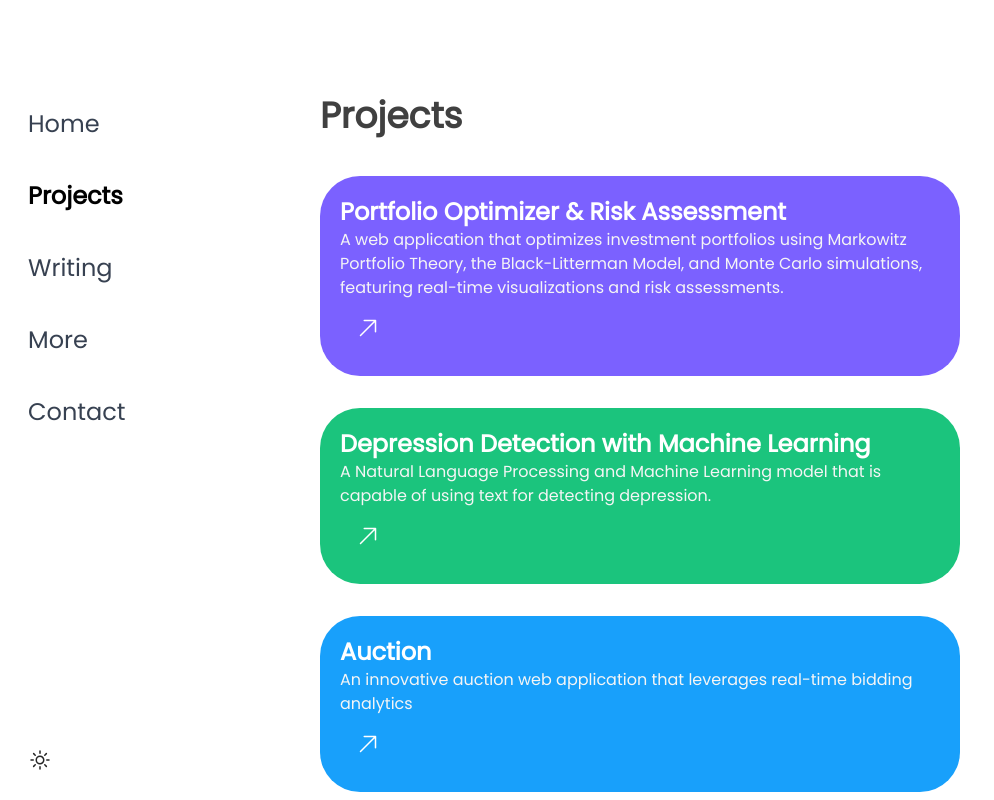
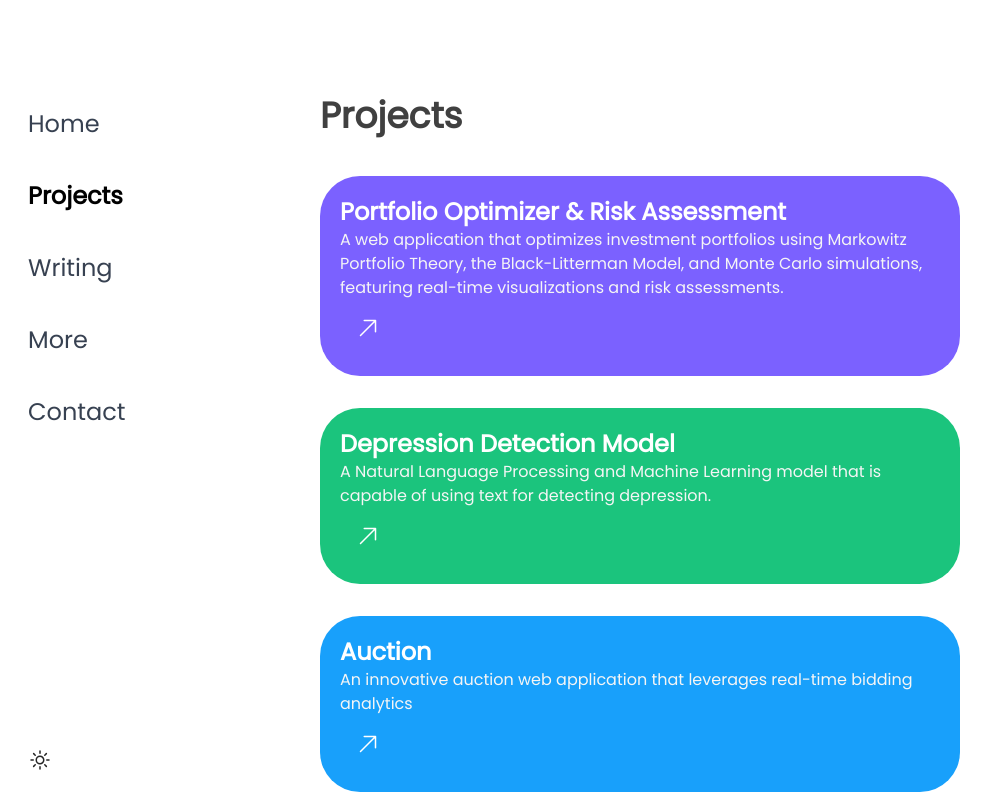
Before and after one commit to achntj/www, a Next.js app: page /projects in a window 1280 px wide. Shown: the top 800 px of the page, without its empty margins (0-994 px from the left). Built offline with nearby package versions, Linux system fonts and the light colour scheme.

Commit message:
grammar: shorten sentimate project name

```diff
--- a/pages/projects.tsx
+++ b/pages/projects.tsx
@@ -12,7 +12,7 @@ export default function Projects() {
       slug: "portfolio-optimizer",
     },
     {
-      name: "Depression Detection with Machine Learning",
+      name: "Depression Detection Model",
       url: "https://sentimate.org",
       desc: "A Natural Language Processing and Machine Learning model that is capable of using text for detecting depression.",
       color: "#1bc47d",
```
